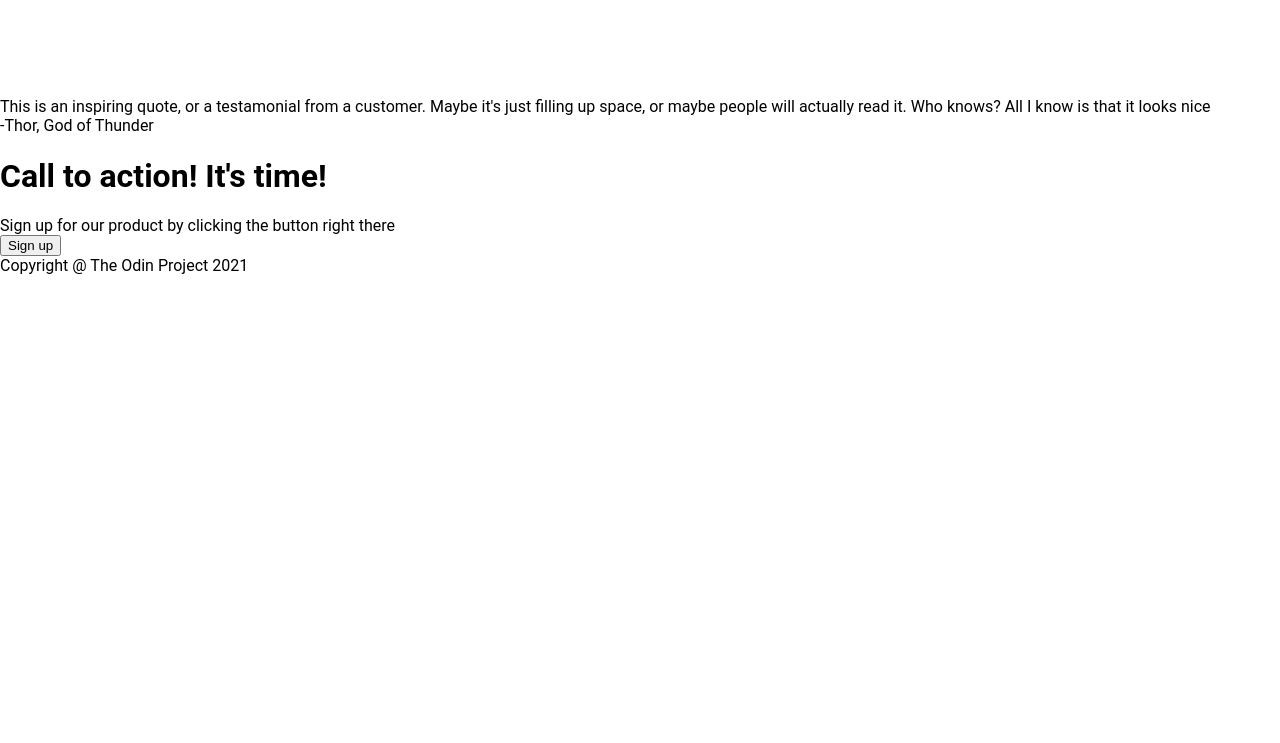
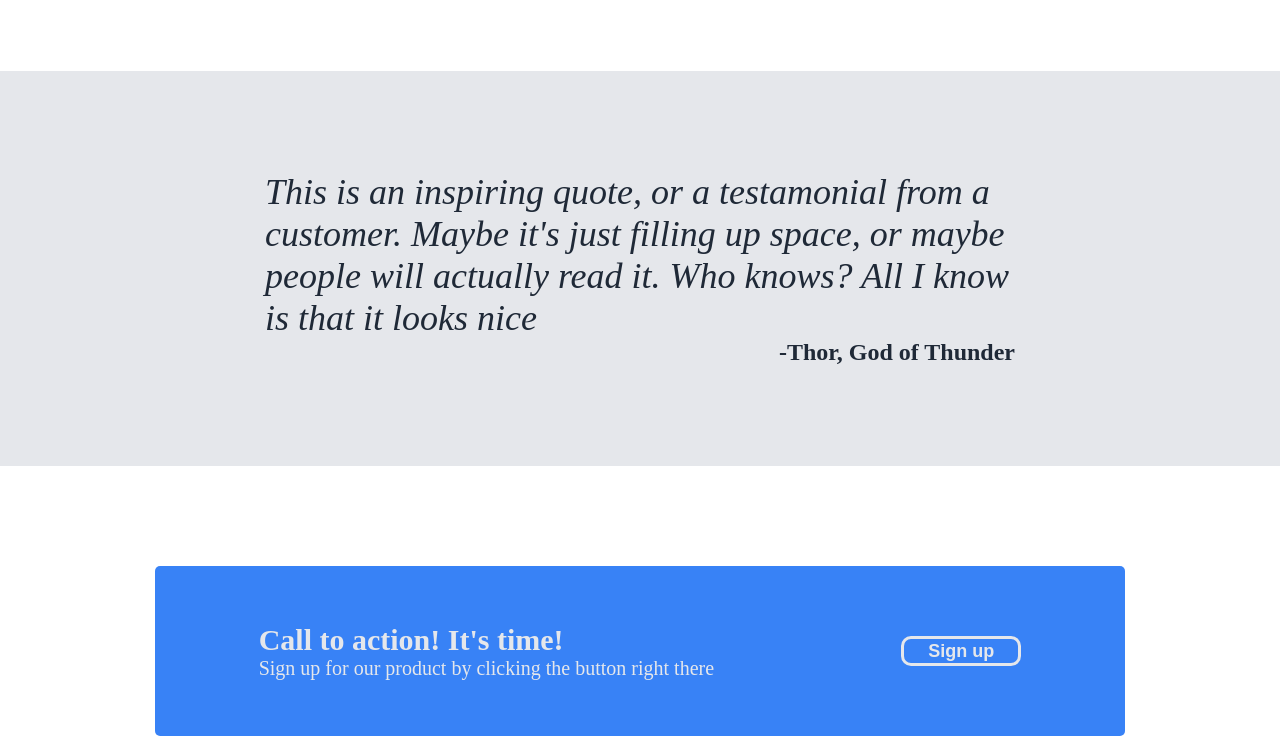
Before and after one commit to Tim-s06/landingpage, a plain HTML site: page index.html in a window 1280 px wide. Shown: the part 897-1640 px from the top of the page. Before the commit the page ends 1172 px from the top, so only its background shows below. Drawn offline with Linux system fonts and the light colour scheme.

Commit message:
Finished up the webpage by styling the last two pieces of content and the footer to make them look nice

```diff
--- a/index.html
+++ b/index.html
@@ -47,13 +47,17 @@
         </div>
     </div>
     <div class="contentthree">
-        <div class="quote">This is an inspiring quote, or a testamonial from a customer. Maybe it's just filling up space, or maybe people will actually read it. Who knows? All I know is that it looks nice</div>
-        <div class="quotee">-Thor, God of Thunder</div>
+        <div class="quotecontainer">
+            <div class="quote">This is an inspiring quote, or a testamonial from a customer. Maybe it's just filling up space, or maybe people will actually read it. Who knows? All I know is that it looks nice</div>
+            <div class="quotee">-Thor, God of Thunder</div>
+        </div>
     </div>
     <div class="contentfour">
         <div class="contentbox">
-            <h1>Call to action! It's time!</h1>
-            <div class="textfour">Sign up for our product by clicking the button right there</div>
+            <div>
+                <div class="headfour">Call to action! It's time!</div>
+                <div class="textfour">Sign up for our product by clicking the button right there</div>
+            </div>
             <button class="signup2">Sign up</button>
         </div>
     </div>
--- a/style.css
+++ b/style.css
@@ -42,8 +42,8 @@
     font-size: 18px;
     font-weight: 900;
     border-radius: 10px;
-    border-color: #3882F6;
-    width:110px;
+    border:3px solid #3882F6;
+    width:120px;
     height:30px;
     margin-top: 10px;
 }
@@ -56,7 +56,7 @@
 }
 
 body{
-    font-family:'Roboto','Times New Roman';
+
     display:flex;
     flex-direction: column;
 
@@ -103,3 +103,76 @@ a {
    flex-wrap: wrap;
 
 }
+.contentthree {
+    display:flex;
+    background-color: #E5E7EB;
+    flex-direction: column;
+    padding:100px;
+
+}
+.quote{
+    font-size: 36px;
+    font-weight: 50;
+    font-style: italic;
+    color:#1F2937;
+    flex-grow: 0;
+    width:750px;
+    align-self: center;
+}
+.quotee{
+    font-size: 24px;
+    color: #1F2937;
+    font-weight: 900;
+    align-self: flex-end;
+
+}
+.quotecontainer {
+    align-self: center;
+    display:flex;
+    flex-direction: column;
+    width: 750px;
+}
+.contentfour {
+    display:flex;
+    padding:100px;
+    justify-content: center;
+    align-items: center;
+}
+.contentbox{
+    background-color: #3882F6;
+    width: 950px;
+    height: 150px;
+    padding:10px;
+    border-radius: 5px;
+    color: #E5E7EB;
+    display:flex;
+    justify-content: space-around;
+    align-items: center;
+}
+.signup2 {
+    background-color: #3882F6;
+    color: #E5E7EB;
+    font-size: 18px;
+    font-weight: 900;
+    border-radius: 10px;
+    border:3px solid #E5E7EB;
+    width:120px;
+    height:30px;
+}
+.headfour{
+    font-weight: 900;
+    font-size: 30px;
+}
+.textfour{
+    font-size: 20px;
+}
+.footer{
+    display:flex;
+    justify-content: center;
+    align-items: center;
+    padding:40px;
+    background-color: #1F2937;
+    color: #E5E7EB;
+    font-size: 16px;
+
+}
```
